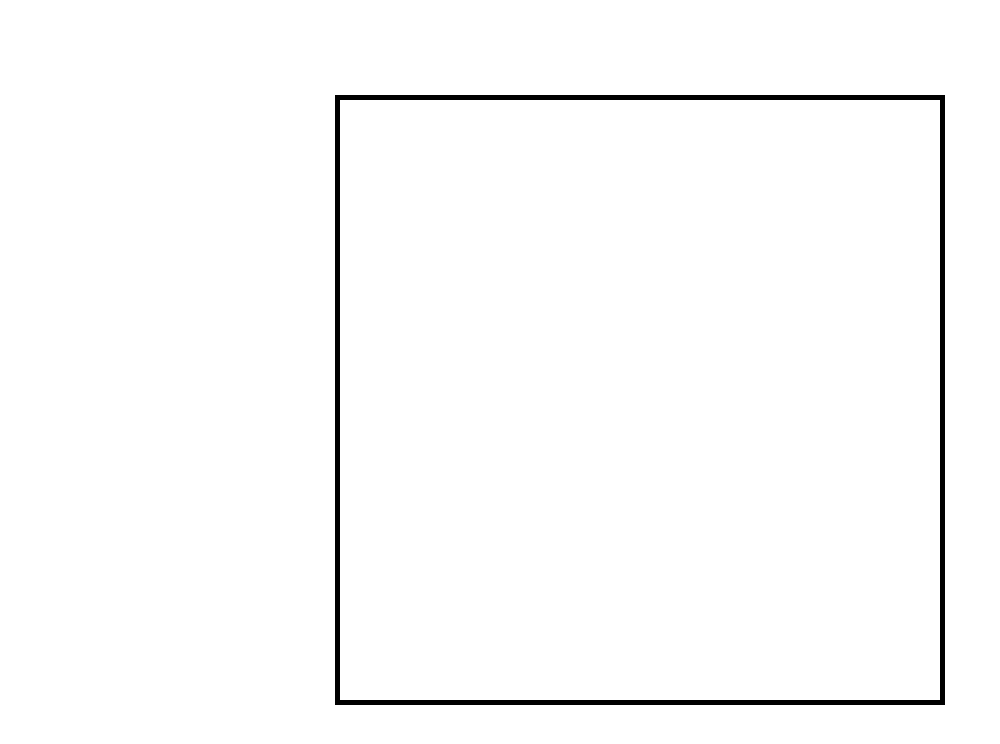
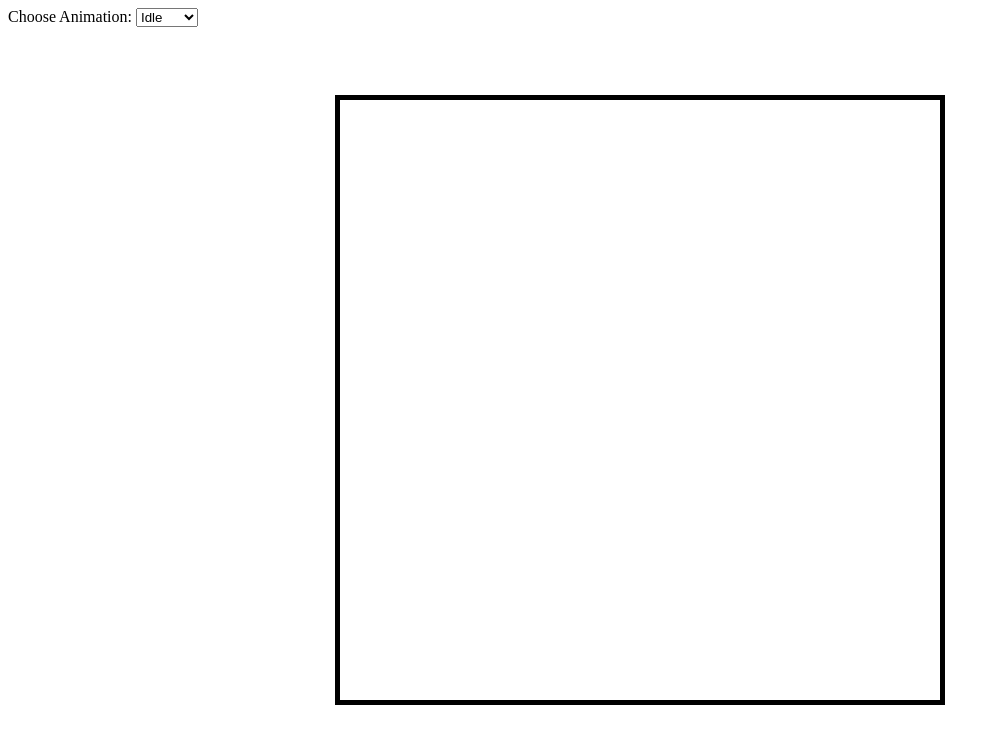
Before and after one commit to cengizcinar01/sprite-animations, a plain HTML site: page index.html in a window 1280 px wide. Shown: the whole page, without its empty margins (0-1000 px from the left). Drawn offline with Linux system fonts and the light colour scheme.

Commit message:
Add Animation Control Interface to HTML
Updated the HTML structure to include a 'controls' section with a dropdown menu for choosing different sprite animations. This interactive element allows users to select from various animation states like idle, jump, fall, run, dizzy, etc. This enhancement significantly improves user interaction, allowing for real-time changes in the animation displayed on the canvas.

```diff
--- a/index.html
+++ b/index.html
@@ -11,6 +11,21 @@
 
     <body>
         <canvas id="canvas1"></canvas>
+        <div class="controls">
+            <label for="animations">Choose Animation:</label>
+            <select id="animations" name="animations">
+                <option value="idle">Idle</option>
+                <option value="jump">Jump</option>
+                <option value="fall">Fall</option>
+                <option value="run">Run</option>
+                <option value="dizzy">Dizzy</option>
+                <option value="sit">Sit</option>
+                <option value="roll">Roll</option>
+                <option value="bite">Bite</option>
+                <option value="ko">KO</option>
+                <option value="gethit">Get hit</option>
+            </select>
+        </div>
 
         <script src="script.js"></script>
     </body>
```
